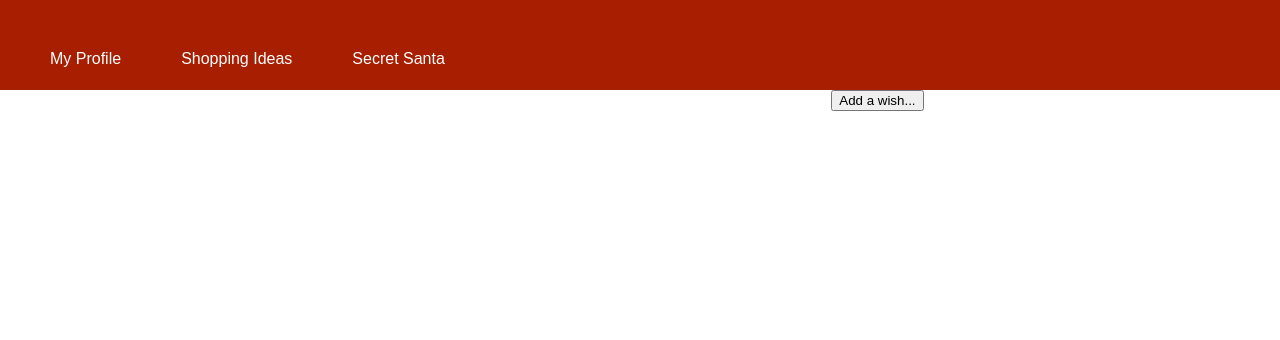
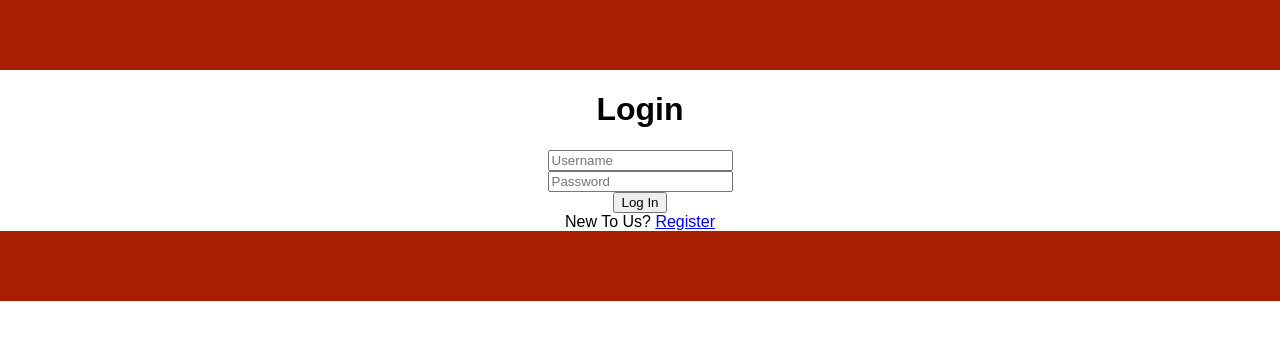
Before and after one commit to yuralala8/deck-the-halls-front-end, a React (Create React App) app: page /login in a window 1280 px wide. Shown: the top 340 px of the page. Built offline with nearby package versions, Linux system fonts and the light colour scheme.

Commit message:
created user auth

```diff
--- a/package.json
+++ b/package.json
@@ -5,6 +5,7 @@
   "dependencies": {
     "react": "^15.6.1",
     "react-dom": "^15.6.1",
+    "react-router-dom": "^4.2.2",
     "react-scripts": "1.0.13"
   },
   "scripts": {
--- a/src/App.css
+++ b/src/App.css
@@ -9,9 +9,13 @@
 
 .App-header {
   background-color: #A81E00;
-  height: 50px;
+  height: 30px;
   padding: 20px;
   color: white;
+}
+
+.App-header .item {
+  padding: 20px;
 }
 
 .App-intro {
--- a/src/App.js
+++ b/src/App.js
@@ -1,7 +1,11 @@
 import React, { Component } from 'react';
 import './App.css';
+import LoginForm from './components/LoginForm'
+import SignUpForm from './components/SignUpForm'
 import Profile from './components/Profile'
 import Navbar from './components/Navbar'
+import Auth from './adapters/auth'
+import { Route, Redirect } from 'react-router-dom'
 
 
 class App extends Component {
@@ -9,18 +13,52 @@ class App extends Component {
     super()
 
     this.state = {
-      currentUser: {},
-      wishLists: []
+      currentUser: {user:{id:null}},
+      wishLists: [],
+      isLoggedIn: false,
+      loading: true
     }
   }
 
+
+   loginUser = (userParams) => {
+    Auth.login(userParams)
+      .then(user => {
+        this.setState({
+          currentUser: user,
+          isLoggedIn: true
+        }, this.setLocalstorage(user))
+      })
+
+  }
+
+   setLocalstorage = (user)=>{
+    localStorage.setItem('jwt', user.jwt)
+    localStorage.setItem('id', user.user.id)
+  }
+
+     signUpUser = (userParams) => {
+    Auth.signup(userParams)
+      .then(user => {
+        console.log(user)
+        this.setState({
+          currentUser: user,
+          isLoggedIn: true
+        }, localStorage.setItem('jwt', user.jwt))
+        console.log(this.state, "signed up, logged in")
+      })
+  }
 
 
   render() {
     return (
       <div className="App">
+        <Navbar isLoggedIn={localStorage.getItem('jwt')}/>
+        <Route path="/login" render={() => <LoginForm onLogin={this.loginUser}/> }/>
+        <Route path="/signup" render={() => <SignUpForm onSignUp={this.signUpUser} /> }/>
+        <Route path="/profile" render={() => <Profile currentUser = {this.state.currentUser} wishLists = {this.state.wishLists} /> }/>
         <Navbar />
-        <Profile currentUser = {this.state.currentUser} wishLists = {this.state.wishLists} />
+     { localStorage.getItem('jwt') ? <Redirect to= "/profile"/> : <Redirect to= "/login"/> }
       </div>
     );
   }
--- /dev/null
+++ b/src/adapters/auth.js
@@ -0,0 +1,46 @@
+class Auth {
+  static login(userParams) {
+    const userJSON = JSON.stringify(userParams)
+    return fetch('http://localhost:3000/api/v1/login',{
+      method: 'post',
+      body: userJSON,
+      headers: {
+        "Content-Type":"application/json",
+        "Accept":"application/json"
+      }
+    })
+      .then(res => res.json())
+  }
+
+  static signup(userParams) {
+    const userJSON = JSON.stringify(userParams)
+    return fetch('http://localhost:3000/api/v1/users',{
+      method: 'post',
+      body: userJSON,
+      headers: {
+        "Content-Type":"application/json",
+        "Accept":"application/json"
+      }
+    })
+      .then(res => res.json())
+  }
+
+  static me() {
+    const jwtToken = localStorage.getItem("jwt")
+    return fetch('http://localhost:3000/api/v1/me',{
+      headers:{
+        "Authorization":`Bearer ${jwtToken}`,
+        "Accept":"application/json"
+      }
+    })
+    .then(res => res.json())
+  }
+
+
+  static logOut() {
+    localStorage.removeItem('jwt')
+  }
+}
+
+
+export default Auth
--- /dev/null
+++ b/src/components/LoginForm.js
@@ -0,0 +1,72 @@
+import React from 'react'
+import { Link } from 'react-router-dom'
+
+class LoginForm extends React.Component {
+
+  state = {
+    usernameInput: "",
+    passwordInput: ""
+  }
+
+  handleSubmit = (event) => {
+    event.preventDefault()
+
+    console.log(this.state.usernameInput)
+    console.log(this.state.passwordInput)
+    const userParams = {
+      username: this.state.usernameInput,
+      password: this.state.passwordInput
+    }
+    this.props.onLogin(userParams)
+
+    this.setState({
+      usernameInput: "",
+      passwordInput: ""
+    })
+  }
+
+  handleUsernameChange = (event) => {
+
+    this.setState({
+      usernameInput: event.target.value
+    })
+  }
+
+  handlePasswordChange = (event) => {
+    this.setState({
+      passwordInput: event.target.value
+    })
+  }
+  render() {
+    return (
+      <div>
+        <div className="form-background-images">
+        </div>
+        <div className="form-background">
+        </div>
+        <div className="form-wrapper">
+            <form onSubmit={this.handleSubmit} className="user-form">
+              <h1>Login</h1>
+              <div className="field">
+
+                  <input type="text" placeholder="Username" onChange={this.handleUsernameChange} value={this.state.usernameInput}/>
+                </div>
+
+              <div className="field">
+
+                  <input type="password" placeholder="Password" onChange={this.handlePasswordChange} value={this.state.passwordInput} />
+                </div>
+
+              <input type="submit" value="Log In"/>
+            </form>
+            <div className="ui message login-msg">
+              New To Us? <Link to={`/signup`}>Register</Link>
+            </div>
+        </div>
+      </div>
+    )
+  }
+}
+
+
+export default LoginForm
--- a/src/components/Navbar.js
+++ b/src/components/Navbar.js
@@ -1,15 +1,21 @@
 import React from 'react';
 import '../App.css';
+import { BrowserRouter as Router, Route, NavLink } from 'react-router-dom';
 
 
-const Navbar = () => {
+
+const Navbar = (props) => {
 	return (
 			<div className="App-header">
-	            <div className="header">
-	              <p>My Profile</p>
-	              <p>Shopping Ideas</p>
-	              <p>Secret Santa</p>
-	            </div>
+
+				{props.isLoggedIn ? <NavLink className="item" to="/profile" exact>My Profile</NavLink> : null}
+
+				{props.isLoggedIn ? <NavLink className="item" to="/search" exact>Shopping Idea</NavLink> : null}
+
+				{props.isLoggedIn ? <NavLink className="item" to="/party" exact>Secret Santa</NavLink> : null}
+
+				{props.isLoggedIn ? <NavLink className="item" to="/login" onClick={() => localStorage.clear()} exact>Logout</NavLink> : null}
+
           </div>
 		)
 }
--- a/src/components/Profile.js
+++ b/src/components/Profile.js
@@ -3,12 +3,6 @@ import '../App.css';
 import WishList from './WishList'
 
 class Profile extends React.Component {
-
-
-	handleClick = (event) => {
-    	event.preventDefault()
-
-  	}
 
 	render(){
 		return(
@@ -20,5 +14,4 @@ class Profile extends React.Component {
 }
 
 
-
 export default Profile
--- /dev/null
+++ b/src/components/Search.js
@@ -0,0 +1 @@
+Search.js
--- /dev/null
+++ b/src/components/SignUpForm.js
@@ -0,0 +1,71 @@
+import React from 'react'
+import { Link } from 'react-router-dom'
+
+
+class SignUpForm extends React.Component {
+
+  state = {
+    usernameInput: "",
+    passwordInput: ""
+  }
+
+  handleSubmit = (event) => {
+    event.preventDefault()
+
+    console.log(this.state.usernameInput)
+    console.log(this.state.passwordInput)
+    const userParams = {
+      username: this.state.usernameInput,
+      password: this.state.passwordInput
+    }
+    this.props.onSignUp(userParams)
+
+    this.setState({
+      usernameInput: "",
+      passwordInput: ""
+    })
+  }
+
+  handleUsernameChange = (event) => {
+
+    this.setState({
+      usernameInput: event.target.value
+    })
+  }
+
+  handlePasswordChange = (event) => {
+    this.setState({
+      passwordInput: event.target.value
+    })
+  }
+  render() {
+    return (
+      <div>
+        <div className="form-wrapper">
+            <form onSubmit={this.handleSubmit} className="user-form">
+              <h1>Sign Up</h1>
+              <div className="field">
+                  <input type="text" placeholder="Username" onChange={this.handleUsernameChange} value={this.state.usernameInput}/>
+                </div>
+              <div className="field">
+                  <input type="password" placeholder="Password" onChange={this.handlePasswordChange} value={this.state.passwordInput} />
+                </div>
+              <input type="submit" value="Sign Up"/>
+            </form>
+            <div className="ui message login-msg">
+              Already Registered? <Link to={`/login`}>Log In</Link>
+            </div>
+        </div>
+      </div>
+
+
+
+
+
+
+    )
+  }
+}
+
+
+export default SignUpForm
--- a/src/components/WishForm.js
+++ b/src/components/WishForm.js
@@ -26,6 +26,8 @@ class WishForm extends React.Component {
 		})
 		// console.log(this.state)
 	}
+
+
 
 	handleSubmit = (event) => {
 		event.preventDefault()
--- a/src/components/WishList.js
+++ b/src/components/WishList.js
@@ -23,6 +23,24 @@ class WishList extends React.Component {
 		this.setState({
 			wishLists: [...this.state.wishLists, itemParams]
 		})
+
+    	const jwtToken = localStorage.getItem("jwt")
+
+   		fetch('http://localhost:3000/api/v1/wishes',{
+          method: 'post',
+          body: JSON.stringify({
+          	item_name: itemParams.itemName,
+          	item_description: itemParams.itemDescription,
+          	item_link: itemParams.itemLink,
+          	item_rank: itemParams.itemImage,
+          	item_image: itemParams.itemRank,
+          	item_price: itemParams.itemPrice
+          }),
+          headers: {
+            "Authorization": `Bearer ${jwtToken}`
+          }
+        })
+
 	}
 
 	formSubmit = (wish) => {
--- a/src/index.js
+++ b/src/index.js
@@ -3,6 +3,7 @@ import ReactDOM from 'react-dom';
 import './index.css';
 import App from './App';
 import registerServiceWorker from './registerServiceWorker';
+import { BrowserRouter as Router } from 'react-router-dom';
 
-ReactDOM.render(<App />, document.getElementById('root'));
+ReactDOM.render(<Router><App /></Router>, document.getElementById('root'));
 registerServiceWorker();
```
Also changed, not shown: 1 other file (tests, documents, lock files or other folders).
